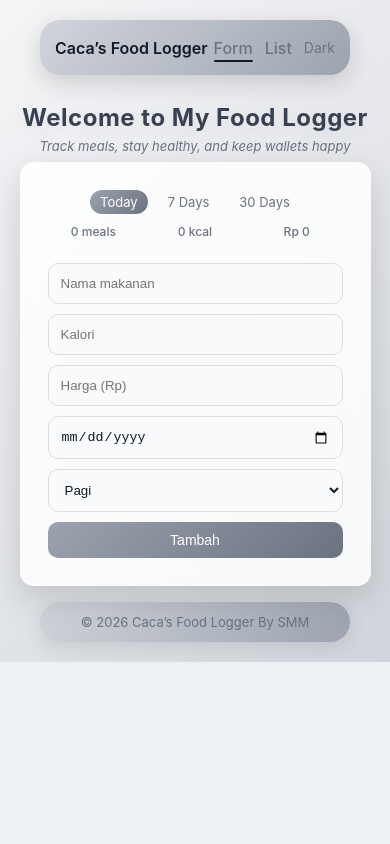
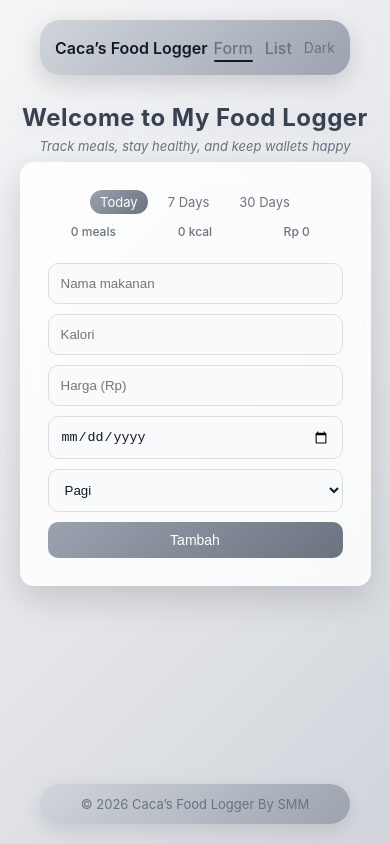
Before and after one commit to ksalsabilacaca/Cacas-Food-Logger, a React (Create React App) app in the folder frontend/: page / in a window 390 px wide. Built offline with nearby package versions, Linux system fonts and the light colour scheme; no server answers.

Commit message:
set biar bagus di hp dan tablet (8)

```diff
--- a/frontend/src/App.css
+++ b/frontend/src/App.css
@@ -347,10 +347,6 @@
     font-size: 24px;
   }
 
-  .app {
-    min-height: auto;
-  }
-
   .hero-bg p {
     font-size: 13px;
   }
```
